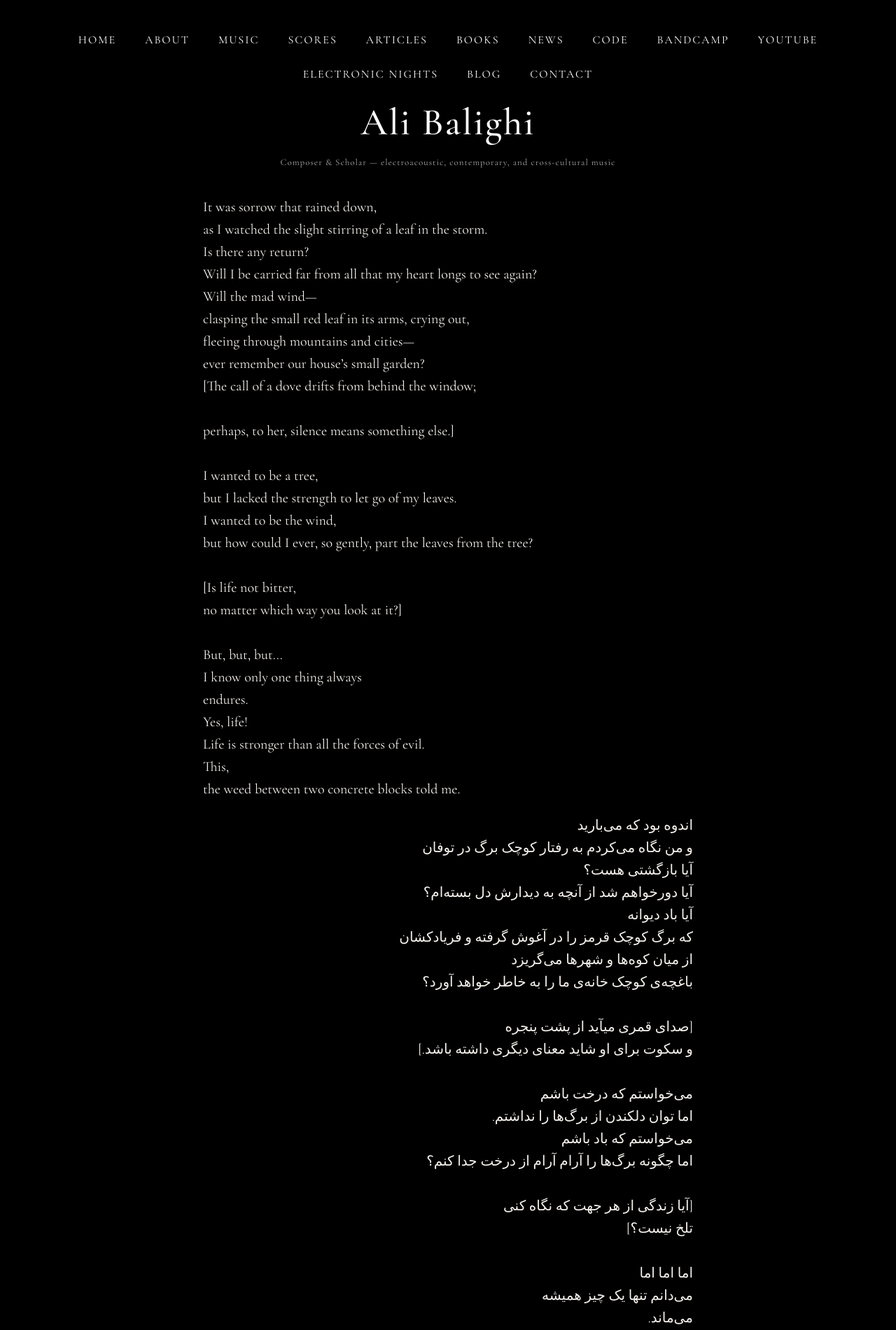
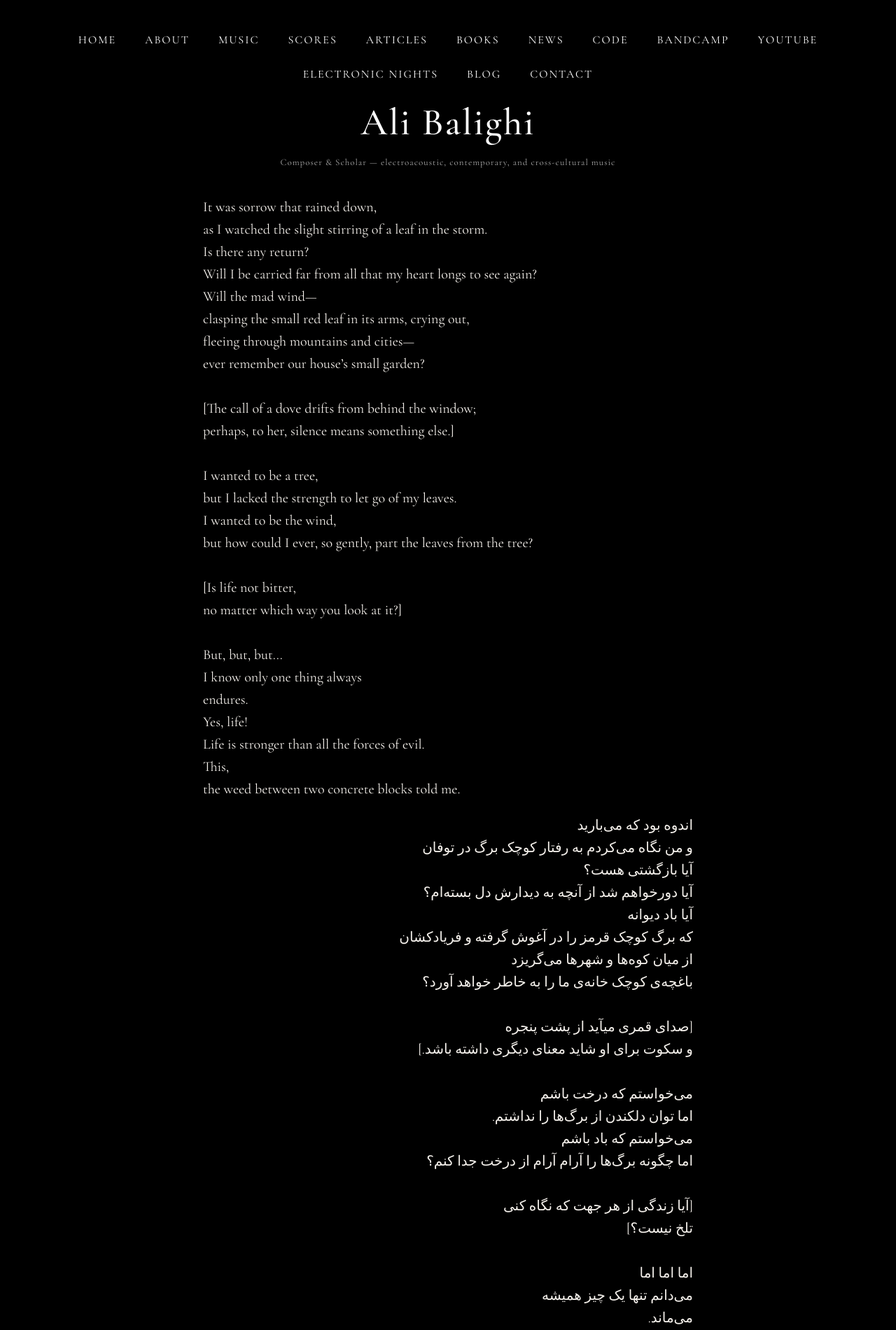
Before and after one commit to alib65/blog, a Jekyll site: the page built from _posts/2026-04-22-poem.md, in a window 1280 px wide. Shown: the top 1901 px of the page at 70% size. Built offline with Jekyll 4.4.1, drawn with Linux system fonts in a browser that asks for light colours.

```diff
--- a/_posts/2026-04-22-poem.md
+++ b/_posts/2026-04-22-poem.md
@@ -11,8 +11,8 @@ Will I be carried far from all that my heart longs to see again?<br>
 Will the mad wind—<br>
 clasping the small red leaf in its arms, crying out,<br>
 fleeing through mountains and cities—<br>
-ever remember our house’s small garden?<br>
-[The call of a dove drifts from behind the window;<br><br>
+ever remember our house’s small garden?<br><br>
+[The call of a dove drifts from behind the window;<br>
 perhaps, to her, silence means something else.]<br><br>
 I wanted to be a tree,<br>
 but I lacked the strength to let go of my leaves.<br>
```
